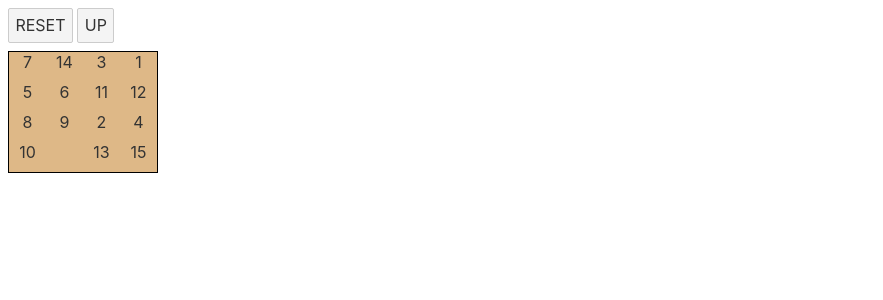
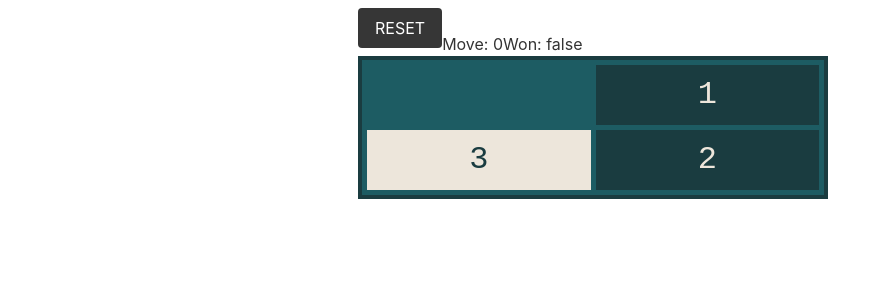
Before and after one commit to aryue123321/15-puzzle, a Svelte app: page / in a window 1280 px wide. Shown: the top 300 px of the page, without its empty margins (0-883 px from the left). Built offline with nearby package versions, Linux system fonts and the light colour scheme.

Commit message:
fixed isSolvale and make some css

```diff
--- a/public/index.html
+++ b/public/index.html
@@ -7,6 +7,7 @@
 	<title>Svelte app</title>
 
 	<link rel='icon' type='image/png' href='/favicon.png'>
+	<link rel="stylesheet" href="https://cdn.jsdelivr.net/npm/bulma@0.9.4/css/bulma.min.css">
 	<link rel='stylesheet' href='/global.css'>
 	<link rel='stylesheet' href='/build/bundle.css'>
 
--- a/src/App.svelte
+++ b/src/App.svelte
@@ -3,7 +3,13 @@
 </script>
 
 <main>
-	<Board></Board>
+	<div class="container">
+		<div class="columns is-centered">
+			<div class="column is-half">
+				<Board></Board>
+			</div>
+		</div>
+	</div>
 </main>
 
 <style>
--- a/src/components/Board.svelte
+++ b/src/components/Board.svelte
@@ -3,10 +3,15 @@
   import {Puzzle, Direction} from "../puzzle"
   import { flip } from 'svelte/animate';
   import { fade } from 'svelte/transition'
+  import { tick } from 'svelte';
+
+  $: duration = 200;
 
   $: currentPuzzle = $history[$history.length-1];
   $: board = currentPuzzle.getOneDBoard();
-  console.log(board)
+  $: tilesPerRow = currentPuzzle.getBoard()[0].length;
+  $: cellWith = `calc(${100/tilesPerRow}% - ${5*(tilesPerRow-1)/tilesPerRow}px)`
+  console.log(tilesPerRow)
 
   const handleClick = (value:number) =>{
     const newPuzzle = currentPuzzle.swapByValue(value);
@@ -15,41 +20,70 @@
     }
   }
 
+  const handleReset = async () =>{
+    duration = 2000;
+    await tick();
+    history.reset();
+    await tick();
+    duration = 200;
+  }
+
 </script>
+<div class="is-flex is-flex-direction-row is-align-items-flex-end">
+  <button class="button is-dark" on:click="{handleReset}">RESET</button>
+  <div>Move: {currentPuzzle.getScore()}</div><div> Won: {currentPuzzle.hasWon()}</div>
+</div>
+<!-- <button on:click="{()=>{history.move(currentPuzzle.swap(Direction.Up))}}">UP</button> -->
 
-<button on:click="{history.reset}">RESET</button>
-<button on:click="{()=>{history.move(currentPuzzle.swap(Direction.Up))}}">UP</button>
-<div style="width:150px">
   <div class="board">
   {#each board as cell, i (cell)}
     <div
       class="board-cell"
+      style="width:{cellWith}"
+      class:zero={cell==0}
+      class:matched={cell == i+1}
       on:click="{()=> handleClick(cell)}"
-      animate:flip
+      animate:flip="{{ duration }}"
       out:fade
     >
-      {cell !== 0 ? `${cell}` : ' '}
+      <div class="cell-text">
+        {cell !== 0 ? `${cell}` : ' '}
+      </div>
     </div>
   {/each}
   </div>
-</div>
 
 <style>
   .board{
     display: flex;
     flex-wrap: wrap;
-    border: 1px black solid;
+    border: 4px #1A3C40 solid;
+    max-width: 470px;
+    padding: 5px;
+    gap:5px 5px;
+    background-color: #1D5C63;
   }
   .board-cell{
     /* display: table-cell; */
-    flex: auto;
-    background-color: burlywood;
-    /* border: 1px black solid; */
-    margin: 0px;
-    width: 30px;
-    height: 30px;
+    display: flex;
+    flex-direction: column;
+    justify-content: center;
+    background-color: #1A3C40;
+    color: #EDE6DB;
+    font-family:monospace;
+    font-size: 2rem;
+
+    height: 60px;
     text-align: center;
     vertical-align: middle;
   }
+  .board-cell.zero{
+    background-color: transparent;
+    border: transparent;
+  }
+  .board-cell.matched{
+    color: #1A3C40;
+    background-color: #EDE6DB;
+  }
 
 </style>
--- a/src/puzzle.ts
+++ b/src/puzzle.ts
@@ -73,6 +73,16 @@ class Puzzle{
     return this.zero;
   }
 
+  getScore(){
+    return this.g;
+  }
+  hasWon(){
+    const current = this.getOneDBoard();
+    const target = Array.from(Array(current.length).keys()).map(x=>x+1);
+    target[target.length-1] = 0;
+    return _.isEqual(current, target);
+  }
+
   public static GenRandomBoard = (h:number, w: number) =>{
     const board = util.genSolvabled2D(h, w);
     const puzzle = new Puzzle(null, board, 0);
--- a/src/store/boardStore.ts
+++ b/src/store/boardStore.ts
@@ -1,8 +1,8 @@
 import { writable } from "svelte/store";
 import { Puzzle } from "../puzzle";
 
-const h = 4;
-const w = 4
+const h = 2;
+const w = 2
 
 const createPuzzleHistory = () =>{
   const { subscribe, set, update } = writable<Puzzle[]>([Puzzle.GenRandomBoard(h, w)]);
--- a/src/util.ts
+++ b/src/util.ts
@@ -1,6 +1,7 @@
 import _ from "lodash";
 
-const IsSolvable = (arr: number[]) => {
+const IsSolvable = (twoDArr: number[][]) => {
+  const arr = twoDtoOneD(twoDArr);
   const len = arr.length;
   let count = 0;
   for(let i = 0; i < len - 1; i++){
@@ -9,7 +10,13 @@ const IsSolvable = (arr: number[]) => {
         count++;
     }
   }
-  return count % 2 === 0;
+  if(arr.length %2 === 1)
+    count % 2 === 0
+  const [x0, y0] = findIndexOfValue(twoDArr, 0);
+  debugger
+  if((twoDArr.length-1 - x0) % 2 == 0) //odd row from bottom
+    return count % 2 === 0
+  return count % 2 === 1;
 }
 
 const oneDtoTwoD = (oneDArr: number[], h:number, w: number) => {
@@ -40,7 +47,8 @@ const genSolvabled2D = (h: number, w: number) => {
     let arr = Array.from(Array(h*w).keys())
     shuffledArr = _.shuffle(arr);
   }
-  while(!IsSolvable(shuffledArr))
+  while(!IsSolvable(oneDtoTwoD(shuffledArr, h, w)))
+  debugger
   return oneDtoTwoD(shuffledArr, h, w);
 }
 
```
Also changed, not shown: 2 other files (tests, documents, lock files or other folders).
